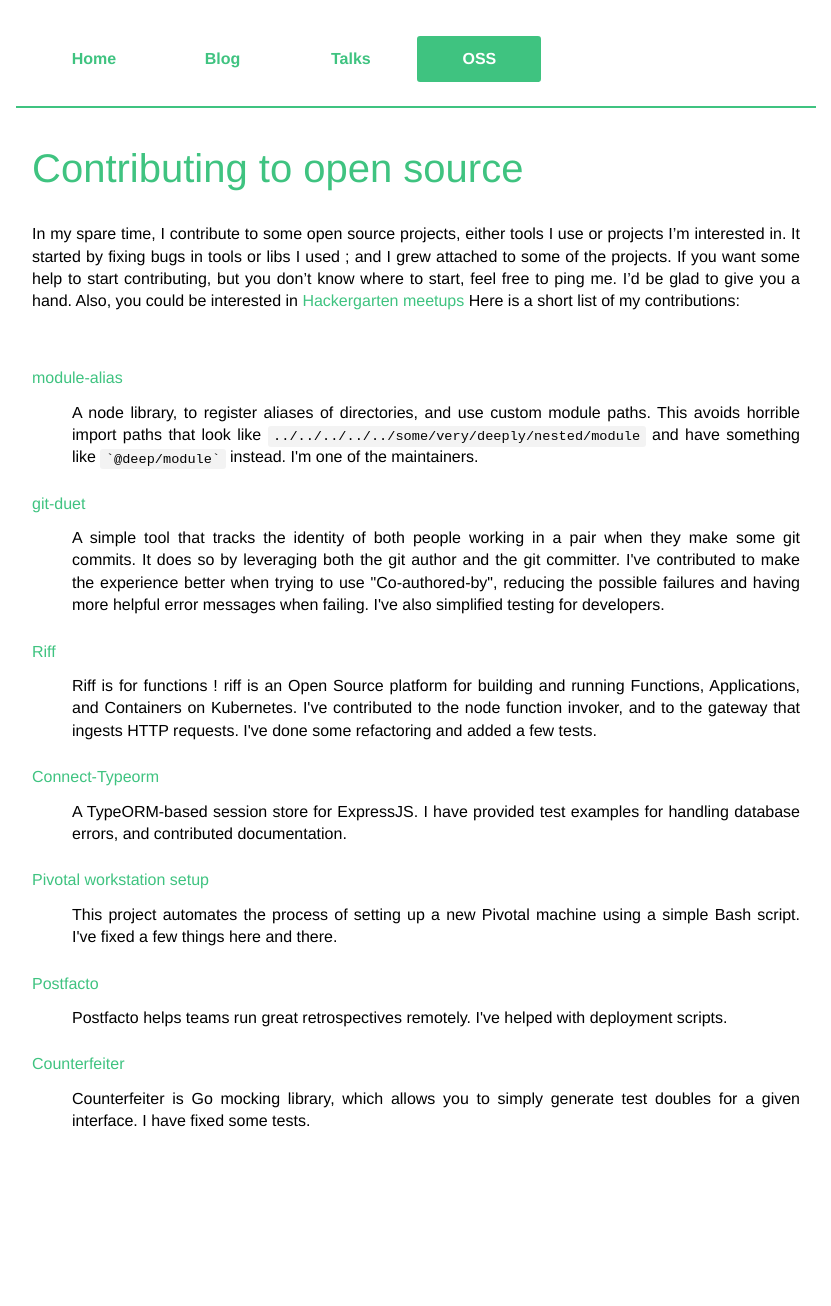
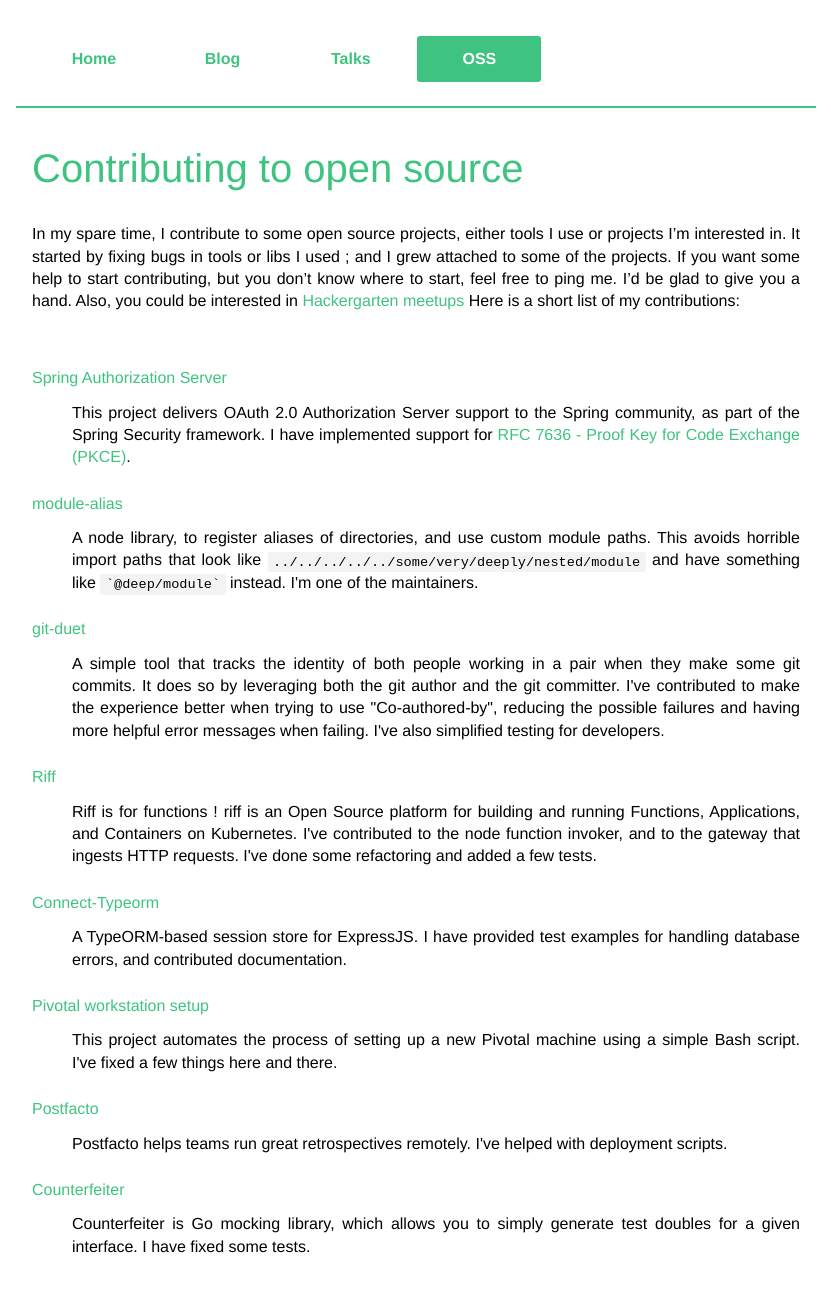
Before and after one commit to Kehrlann/kehrlann.github.io, a Jekyll site: the page built from oss.md, in a window 1280 px wide. Shown: the whole page, without its empty margins (224-1055 px from the left). Built offline with Jekyll 4.4.1, drawn with Linux system fonts in a browser that asks for light colours; before the commit the page ends 1181 px from its top, so only the background shows below that.

Commit message:
Add Spring Authz Server to OSS.md

```diff
--- a/oss.md
+++ b/oss.md
@@ -18,6 +18,9 @@
 <br>
 
 <dl class="roomy-list">
+  <dt><a href="https://github.com/spring-projects-experimental/spring-authorization-server" target="_blank" rel="noopener">Spring Authorization Server</a></dt>
+  <dd>This project delivers OAuth 2.0 Authorization Server support to the Spring community, as part of the Spring Security framework. I have implemented support for <a href="https://tools.ietf.org/html/rfc7636" target="_blank" rel="noopener">RFC 7636 - Proof Key for Code Exchange (PKCE)</a>.</dd>
+
   <dt><a href="https://github.com/ilearnio/module-alias" target="_blank" rel="noopener">module-alias</a></dt>
   <dd>A node library, to register aliases of directories, and use custom module paths. This avoids horrible import paths that look like <span class="inline-code">../../../../../some/very/deeply/nested/module</span> and have something like <span class="inline-code">`@deep/module`</span> instead. I'm one of the maintainers.</dd>
 
```
